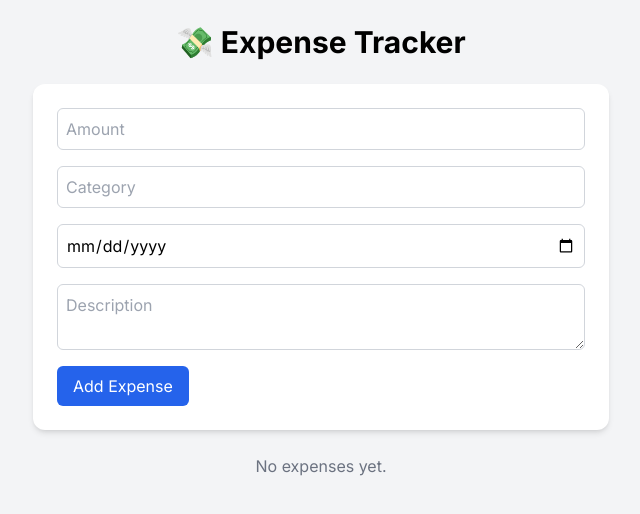
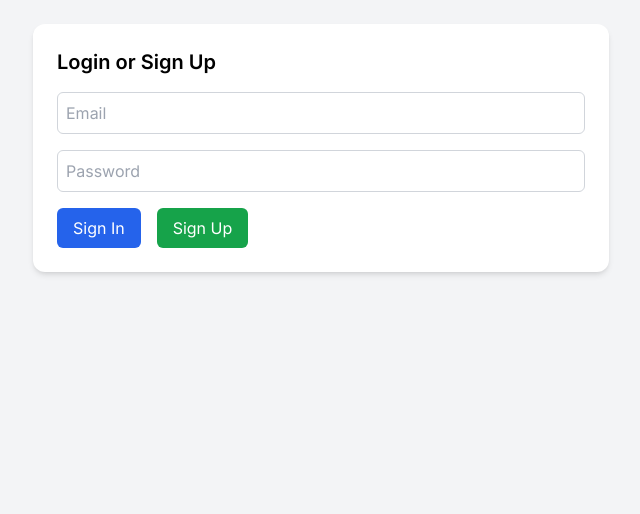
Before and after one commit to vibhavchipsy/equinox-expense-tracker, a Next.js app: page / in a window 1280 px wide. Shown: the top 514 px of the page, without its empty margins (319-959 px from the left). Built offline with nearby package versions, Linux system fonts and the light colour scheme.

Commit message:
sign up sign in same

```diff
--- a/app/login/page.tsx
+++ /dev/null
@@ -1,47 +0,0 @@
-'use client';
-import { useState } from 'react';
-import { supabase } from '@/lib/supabaseClient';
-import { useRouter } from 'next/navigation';
-
-export default function LoginPage() {
-  const [email, setEmail] = useState('');
-  const [password, setPassword] = useState('');
-  const router = useRouter();
-
-  async function handleLogin(e: React.FormEvent) {
-    e.preventDefault();
-
-    const { error } = await supabase.auth.signInWithPassword({
-      email,
-      password
-    });
-
-    if (error) {
-      alert(error.message);
-    } else {
-      router.push('/'); // go to homepage after login
-    }
-  }
-
-  return (
-    <form onSubmit={handleLogin} className="max-w-md mx-auto mt-10 space-y-4">
-      <input
-        type="email"
-        placeholder="Email"
-        value={email}
-        onChange={(e) => setEmail(e.target.value)}
-        className="w-full border p-2"
-      />
-      <input
-        type="password"
-        placeholder="Password"
-        value={password}
-        onChange={(e) => setPassword(e.target.value)}
-        className="w-full border p-2"
-      />
-      <button type="submit" className="bg-blue-600 text-white px-4 py-2">
-        Login
-      </button>
-    </form>
-  );
-}
--- a/app/page.tsx
+++ b/app/page.tsx
@@ -11,6 +11,8 @@ type Expense = {
 };
 
 export default function Home() {
+  const [user, setUser] = useState<any>(null);
+  const [authForm, setAuthForm] = useState({ email: '', password: '' });
   const [expenses, setExpenses] = useState<Expense[]>([]);
   const [form, setForm] = useState({ amount: '', category: '', date: '', description: '' });
   const [editingId, setEditingId] = useState<string | null>(null);
@@ -18,15 +20,16 @@ export default function Home() {
 
 
   useEffect(() => {
-    const getUserAndFetch = async () => {
-      const { data: { user } } = await supabase.auth.getUser();
-      if (user) {
-        setUserId(user.id);
-        fetchExpenses(user.id);
-      }
+    const getUser = async () => {
+      const { data } = await supabase.auth.getUser();
+      setUser(data.user);
     };
-    getUserAndFetch();
+    getUser();
   }, []);
+
+  useEffect(() => {
+    if (user) fetchExpenses(user.id);
+  }, [user]);
 
   const fetchExpenses = async (uid: string) => {
     const { data, error } = await supabase
@@ -52,20 +55,20 @@ export default function Home() {
     };
 
     const action = editingId
-      ? supabase.from('expenses').update(form).eq('id', editingId)
-      : supabase.from('expenses').insert([dataToSend]);
+      ? supabase.from('expenses').update(form).eq('id', editingId).eq('user_id', user.id)
+      : supabase.from('expenses').insert([{ ...form, user_id: user.id }]);
 
     const { error } = await action;
     if (!error) {
       setForm({ amount: '', category: '', date: '', description: '' });
       setEditingId(null);
-      fetchExpenses(userId);
+      fetchExpenses(user.id);
     }
   };
 
   const handleDelete = async (id: string) => {
     const { error } = await supabase.from('expenses').delete().eq('id', id);
-    if (!error && userId) fetchExpenses(userId);
+    if (!error && userId) fetchExpenses(user.id);
   };
 
   const handleEdit = (exp: Expense) => {
@@ -82,6 +85,47 @@ export default function Home() {
   return (
     <main className="min-h-screen bg-gray-100 flex flex-col items-center p-6">
       <div className="w-full max-w-xl">
+        {!user ? (
+          // 🔒 SHOW LOGIN FORM IF NOT LOGGED IN
+          <div className="bg-white shadow-md rounded-xl p-6 mb-6 space-y-4">
+            <h2 className="text-xl font-semibold">Login or Sign Up</h2>
+            <input
+              type="email"
+              placeholder="Email"
+              value={authForm.email}
+              onChange={(e) => setAuthForm({ ...authForm, email: e.target.value })}
+              className="w-full border border-gray-300 rounded-md p-2"
+            />
+            <input
+              type="password"
+              placeholder="Password"
+              value={authForm.password}
+              onChange={(e) => setAuthForm({ ...authForm, password: e.target.value })}
+              className="w-full border border-gray-300 rounded-md p-2"
+            />
+            <div className="flex gap-4">
+              <button
+                onClick={async () => {
+                  await supabase.auth.signInWithPassword(authForm);
+                  location.reload(); // Refresh to update UI
+                }}
+                className="bg-blue-600 text-white px-4 py-2 rounded-md"
+              >
+                Sign In
+              </button>
+              <button
+                onClick={async () => {
+                  await supabase.auth.signUp(authForm);
+                  alert("Signed up! Now sign in.");
+                }}
+                className="bg-green-600 text-white px-4 py-2 rounded-md"
+              >
+                Sign Up
+              </button>
+            </div>
+          </div>
+        ) : (
+          <>
             <h1 className="text-3xl font-bold text-center mb-6">💸 Expense Tracker</h1>
 
             <div className="bg-white shadow-md rounded-xl p-6 mb-6 space-y-4">
@@ -165,9 +209,12 @@ export default function Home() {
                       </button>
                     </div>
                   </div>
+
                 ))
               )}
             </div>
+          </>
+        )}
       </div>
     </main>
   );
--- a/app/register/page.tsx
+++ /dev/null
@@ -1,48 +0,0 @@
-'use client';
-import { useState } from 'react';
-import { supabase } from '@/lib/supabaseClient';
-import { useRouter } from 'next/navigation';
-
-export default function SignupPage() {
-  const [email, setEmail] = useState('');
-  const [password, setPassword] = useState('');
-  const router = useRouter();
-
-  async function handleSignup(e: React.FormEvent) {
-    e.preventDefault();
-
-    const { error } = await supabase.auth.signUp({
-      email,
-      password
-    });
-
-    if (error) {
-      alert(error.message);
-    } else {
-      alert('Signup successful! Please check your email to confirm.');
-      router.push('/login');
-    }
-  }
-
-  return (
-    <form onSubmit={handleSignup} className="max-w-md mx-auto mt-10 space-y-4">
-      <input
-        type="email"
-        placeholder="Email"
-        value={email}
-        onChange={(e) => setEmail(e.target.value)}
-        className="w-full border p-2 rounded"
-      />
-      <input
-        type="password"
-        placeholder="Password"
-        value={password}
-        onChange={(e) => setPassword(e.target.value)}
-        className="w-full border p-2 rounded"
-      />
-      <button type="submit" className="w-full bg-green-600 text-white px-4 py-2 rounded">
-        Sign Up
-      </button>
-    </form>
-  );
-}
```
Lines whose indentation alone changed are shown as unchanged.
